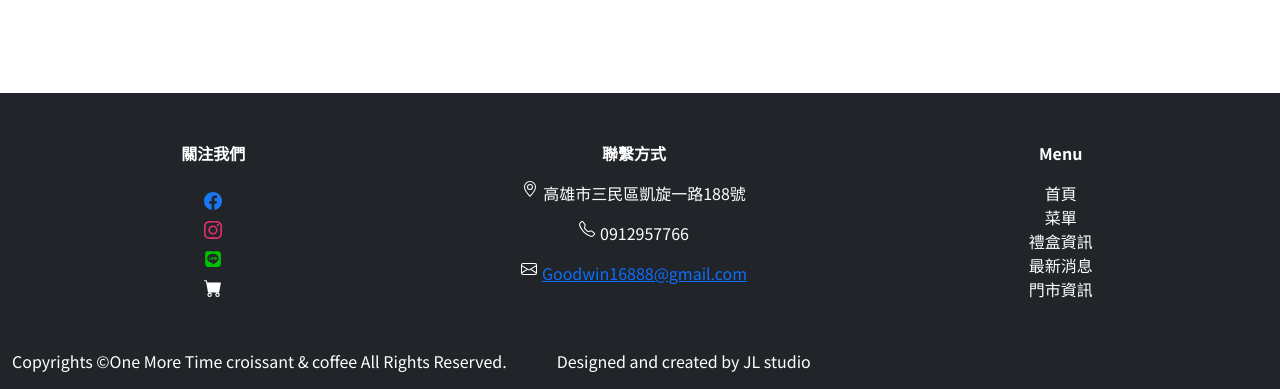
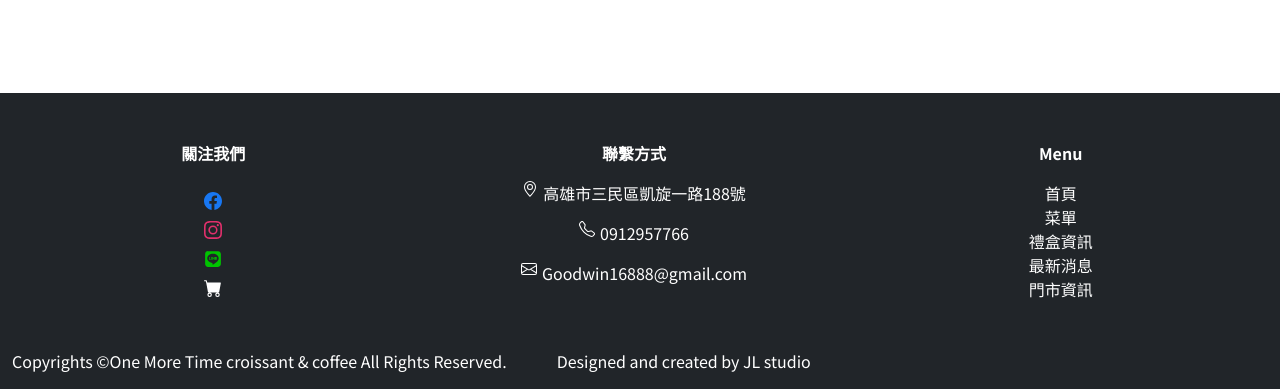
Before and after one commit to oneoneone522/onemoretimecroissant, a Django app: page / in a window 1280 px wide. Shown: the part 862-1251 px from the top of the page. Run offline with Django 5.2, Linux system fonts and the light colour scheme; data that the repository does not hold is empty.

Commit message:
ugly mail text fixed

```diff
--- a/core/templates/core/base.html
+++ b/core/templates/core/base.html
@@ -205,7 +205,7 @@
                             <svg xmlns="http://www.w3.org/2000/svg" width="16" height="16" fill="currentColor" class="bi bi-envelope" viewBox="0 0 16 16">
                                 <path d="M0 4a2 2 0 0 1 2-2h12a2 2 0 0 1 2 2v8a2 2 0 0 1-2 2H2a2 2 0 0 1-2-2zm2-1a1 1 0 0 0-1 1v.217l7 4.2 7-4.2V4a1 1 0 0 0-1-1zm13 2.383-4.708 2.825L15 11.105zm-.034 6.876-5.64-3.471L8 9.583l-1.326-.795-5.64 3.47A1 1 0 0 0 2 13h12a1 1 0 0 0 .966-.741M1 11.105l4.708-2.897L1 5.383z"/>
                             </svg>
-                            <a href="mailto:Goodwin16888@gmail.com">Goodwin16888@gmail.com</a>
+                            <a href="mailto:Goodwin16888@gmail.com" style="color: white; text-decoration: none;">Goodwin16888@gmail.com</a>
                         </div>
                     </li>
                 </ul>
```
